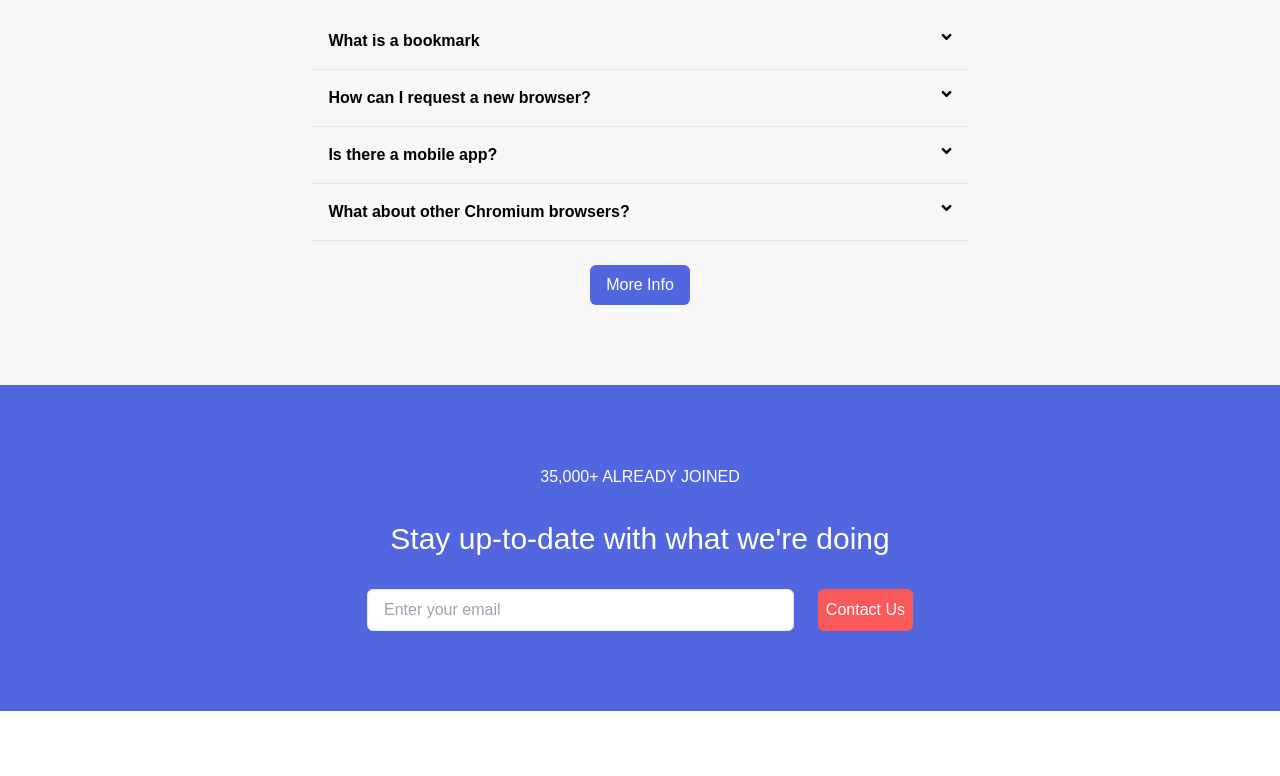
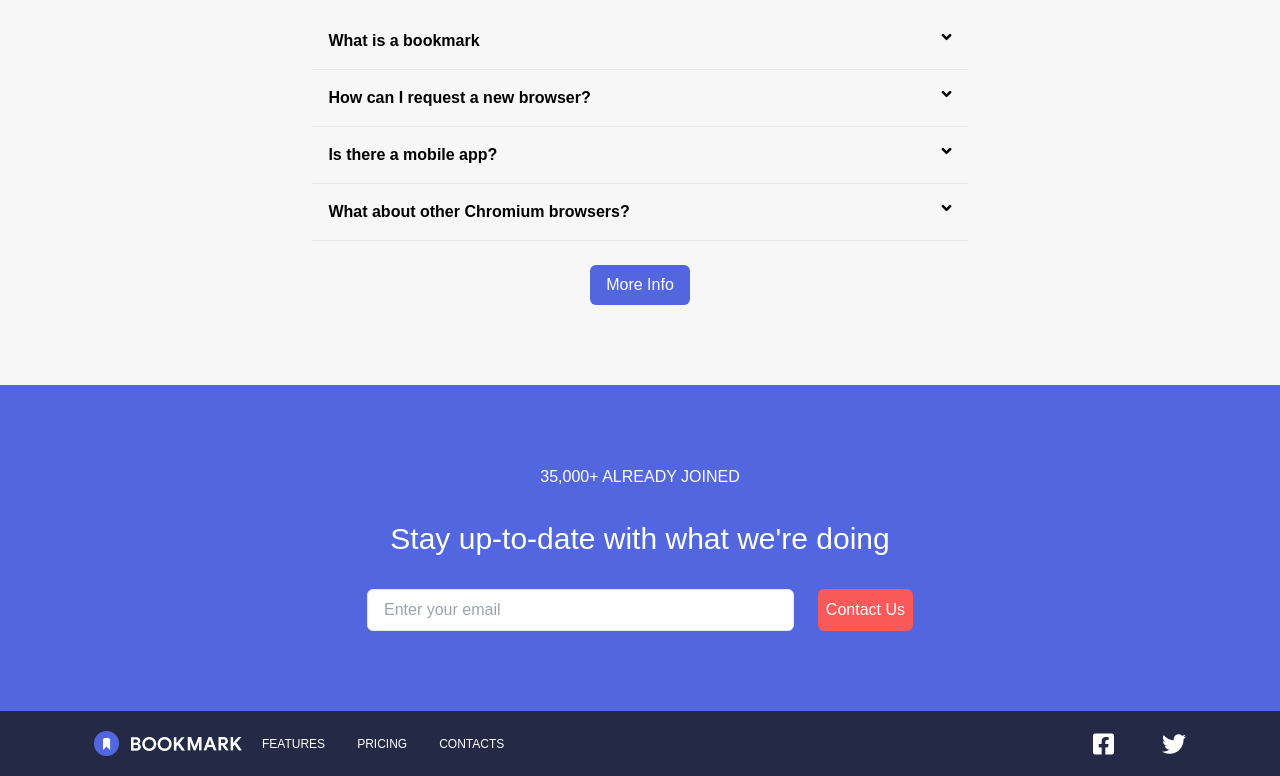
Before and after one commit to MilkiyasGebru/Landing-Page, a website: page public/index.html in a window 1280 px wide. Shown: the part 2972-3748 px from the top of the page. Before the commit the page ends 3683 px from the top, so only its background shows below. Drawn offline with Linux system fonts and the light colour scheme.

Commit message:
Added a footer section

```diff
--- a/public/index.html
+++ b/public/index.html
@@ -263,5 +263,29 @@
             </div>
         </div>
     </section>
+<!--Footer -->
+    <footer class="bg-bookmark-blue text-white py-4">
+        <div class="container flex justify-between items-center flex-col md:flex-row text-xs gap-2">
+            <div class="flex gap-2 items-center">
+                <div class="py-1 ">
+                    <img src="./imgs/logo-bookmark-white.png" alt="">
+                </div>
+                <button class="py-2 px-3 uppercase">
+                    Features
+                </button>
+                <button class="py-2 px-3 uppercase">
+                    Pricing
+                </button>
+                <button class="py-2 px-3 uppercase">
+                    Contacts
+                </button>
+            </div>
+            <div class="flex gap-12 items-center">
+                <i class="fab fa-facebook-square text-2xl" aria-hidden="true"></i>
+                <i class="fab fa-twitter text-2xl" aria-hidden="true"></i>
+
+            </div>
+        </div>
+    </footer>
 </body>
 </html>
```
Also changed, not shown: public/styles.css.
